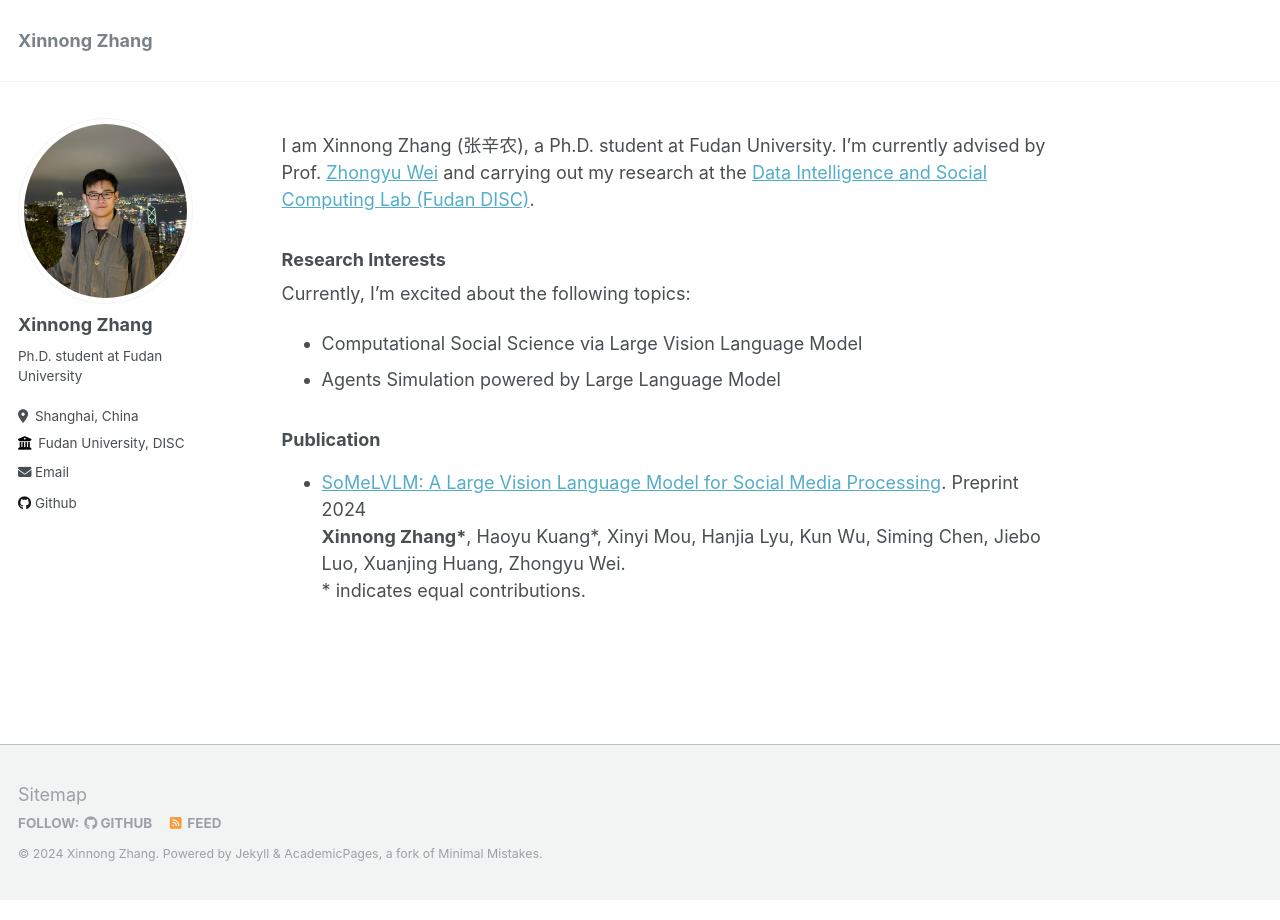
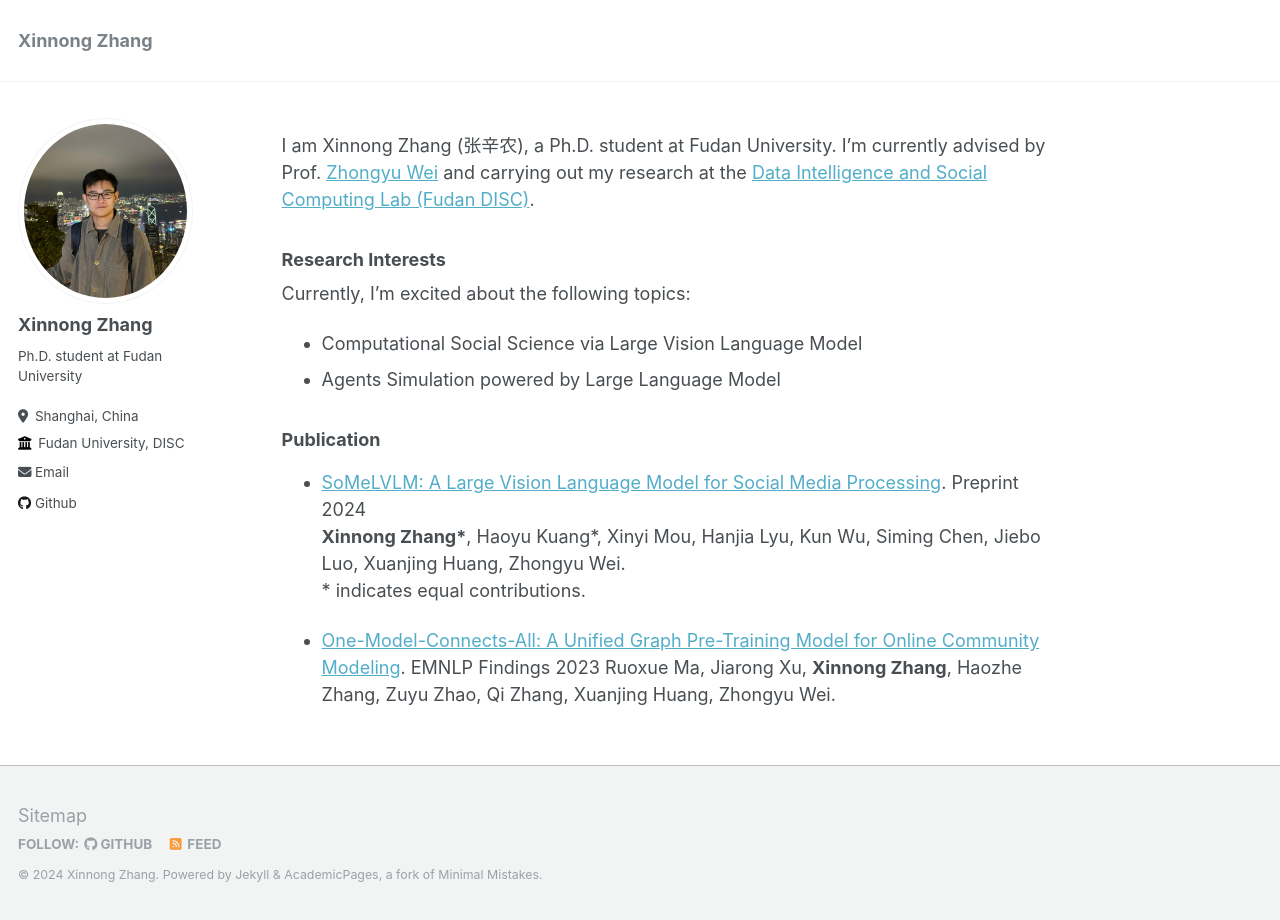
Before and after one commit to Lishi905/lishi905.github.io, a Jekyll site: the page built from _pages/about.md, in a window 1280 px wide. Built offline with Jekyll 4.4.1, drawn with Linux system fonts in a browser that asks for light colours.

Commit message:
Update about.md

```diff
--- a/_pages/about.md
+++ b/_pages/about.md
@@ -18,6 +18,9 @@ Currently, I'm excited about the following topics:
 
 ### Publication
 
-- [SoMeLVLM: A Large Vision Language Model for Social Media Processing](https://arxiv.org/abs/2402.13022). Preprint 2024
+- [SoMeLVLM: A Large Vision Language Model for Social Media Processing](https://somelvlm.github.io). Preprint 2024
   **Xinnong Zhang\***, Haoyu Kuang\*, Xinyi Mou, Hanjia Lyu, Kun Wu, Siming Chen, Jiebo Luo, Xuanjing Huang, Zhongyu Wei.
   \* indicates equal contributions.
+
+- [One-Model-Connects-All: A Unified Graph Pre-Training Model for Online Community Modeling](https://aclanthology.org/2023.findings-emnlp.1003/). EMNLP Findings 2023
+  Ruoxue Ma, Jiarong Xu, **Xinnong Zhang**, Haozhe Zhang, Zuyu Zhao, Qi Zhang, Xuanjing Huang, Zhongyu Wei.
```
